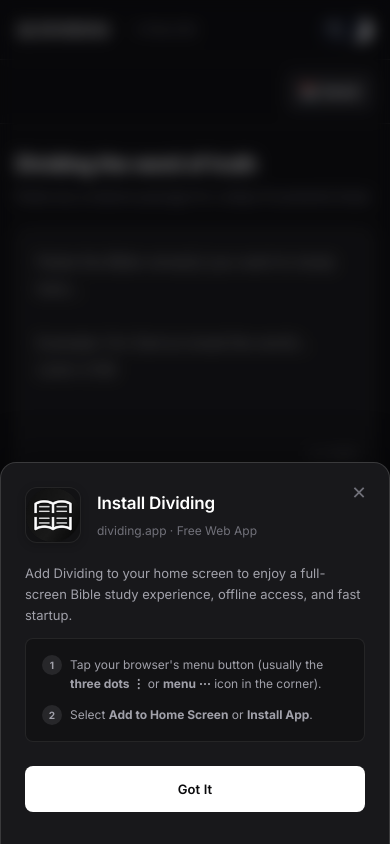
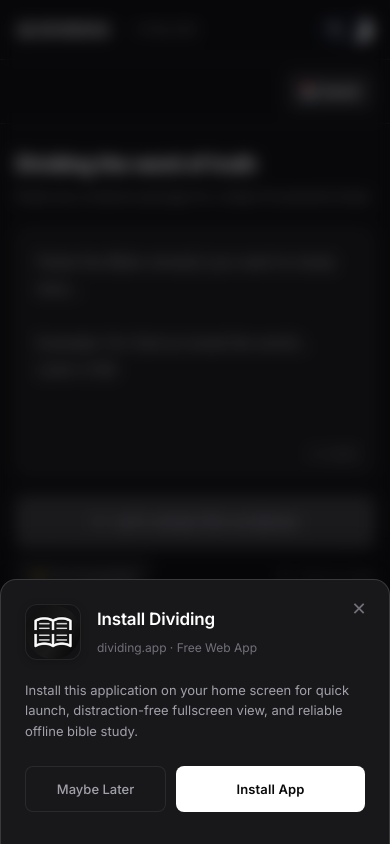
Before and after one commit to Doklemo/Dividing, a Next.js app: page / in a window 390 px wide. Built offline with nearby package versions, Linux system fonts and the light colour scheme; a web font is replaced by a local one.

Commit message:
fix: always show PWA install button on mobile Chrome/Android and trigger modal on every refresh

```diff
--- a/components/PwaInstallModal.tsx
+++ b/components/PwaInstallModal.tsx
@@ -6,64 +6,47 @@ export default function PwaInstallModal() {
   const [show, setShow] = useState(false);
   const [deferredPrompt, setDeferredPrompt] = useState<any>(null);
   const [isIOS, setIsIOS] = useState(false);
+  const [showInstructions, setShowInstructions] = useState(false);
 
   useEffect(() => {
     // 1. Prevent running on SSR
     if (typeof window === 'undefined') return;
 
-    // Register Service Worker immediately on client mount to satisfy PWA criteria
+    // Register Service Worker immediately on client mount
     if ('serviceWorker' in navigator) {
       navigator.serviceWorker.register('/sw.js')
         .then((reg) => console.log('Service Worker registered on mount:', reg.scope))
         .catch((err) => console.error('Service Worker registration failed:', err));
     }
 
-    // Force show check (useful for debugging/testing on mobile or desktop)
-    const urlParams = new URLSearchParams(window.location.search);
-    const forceShow = urlParams.get('pwa-test') === 'true' || urlParams.get('install') === 'true';
-
     // 2. Check if already installed (standalone mode)
     const isStandalone = window.matchMedia('(display-mode: standalone)').matches || (window.navigator as any).standalone;
-    if (isStandalone && !forceShow) return;
+    if (isStandalone) return;
 
-    // 3. Check if user previously dismissed it in this session / localStorage
-    const hasDismissed = localStorage.getItem('pwa-install-dismissed');
-    if (hasDismissed && !forceShow) return;
-
-    // 4. Check user-agent to see if iOS
+    // 3. Check user-agent to see if iOS
     const isLocalIOS = /iPad|iPhone|iPod/.test(navigator.userAgent) && !(window as any).MSStream;
     setIsIOS(isLocalIOS);
 
-    if (forceShow) {
-      const timer = setTimeout(() => {
-        setShow(true);
-      }, 1000);
-      return () => clearTimeout(timer);
-    }
-
-    // 5. Handle prompt for Chrome/Android
+    // 4. Handle prompt for Chrome/Android
     const handleBeforeInstallPrompt = (e: Event) => {
       e.preventDefault();
       setDeferredPrompt(e);
-      // Wait 3 seconds before prompting so it feels premium
+      // Show the modal after 2 seconds if prompt event is received
       const timer = setTimeout(() => {
         setShow(true);
-      }, 3000);
+      }, 2000);
       return () => clearTimeout(timer);
     };
 
     window.addEventListener('beforeinstallprompt', handleBeforeInstallPrompt);
 
-    // 6. Fallback: If on a mobile screen and beforeinstallprompt doesn't fire after 5 seconds,
-    // show the modal anyway to guide the user on manual installation.
+    // 5. Fallback: If on a mobile viewport, show the modal after 3 seconds anyway
+    // (doesn't save state in localStorage so it triggers on every refresh as requested)
     const isMobileViewport = window.innerWidth <= 768;
     if (isMobileViewport) {
       const timer = setTimeout(() => {
-        setShow((alreadyShowing) => {
-          if (alreadyShowing) return true;
-          return true;
-        });
-      }, 5000);
+        setShow(true);
+      }, 3000);
       return () => {
         clearTimeout(timer);
         window.removeEventListener('beforeinstallprompt', handleBeforeInstallPrompt);
@@ -76,21 +59,22 @@ export default function PwaInstallModal() {
   }, []);
 
   const handleInstallClick = async () => {
-    if (!deferredPrompt) return;
+    if (deferredPrompt) {
       setShow(false);
       deferredPrompt.prompt();
       const { outcome } = await deferredPrompt.userChoice;
       console.log(`PWA install prompt outcome: ${outcome}`);
       if (outcome === 'accepted') {
         setDeferredPrompt(null);
+      }
     } else {
-      localStorage.setItem('pwa-install-dismissed', 'true');
+      // If deferredPrompt is not ready yet, show manual browser menu instructions
+      setShowInstructions(true);
     }
   };
 
   const handleDismiss = () => {
     setShow(false);
-    localStorage.setItem('pwa-install-dismissed', 'true');
   };
 
   if (!show) return null;
@@ -222,9 +206,7 @@ export default function PwaInstallModal() {
             >
               {isIOS
                 ? 'Add Dividing to your home screen for a fullscreen layout, offline study access, and quick app launch.'
-                : deferredPrompt
-                ? 'Install this application on your home screen for quick launch, distraction-free fullscreen view, and reliable offline bible study.'
-                : 'Add Dividing to your home screen to enjoy a full-screen Bible study experience, offline access, and fast startup.'}
+                : 'Install this application on your home screen for quick launch, distraction-free fullscreen view, and reliable offline bible study.'}
             </p>
 
             {/* iOS Instructions */}
@@ -315,8 +297,8 @@ export default function PwaInstallModal() {
               </div>
             )}
 
-            {/* Android / Other Browser Fallback Instructions */}
-            {!isIOS && !deferredPrompt && (
+            {/* Android / Other Browser Fallback Instructions (expanded when Install is clicked but prompt not ready) */}
+            {!isIOS && showInstructions && (
               <div
                 style={{
                   background: 'var(--bg-input)',
@@ -328,8 +310,12 @@ export default function PwaInstallModal() {
                   gap: '12px',
                   fontSize: '12px',
                   color: 'var(--text-secondary)',
+                  animation: 'pwa-fade-in 0.3s ease forwards',
                 }}
               >
+                <div style={{ fontSize: '11px', color: 'var(--text-muted)', marginBottom: '-4px' }}>
+                  To complete installation manually:
+                </div>
                 <div style={{ display: 'flex', alignItems: 'flex-start', gap: '8px' }}>
                   <span
                     style={{
@@ -378,7 +364,19 @@ export default function PwaInstallModal() {
 
           {/* Action buttons */}
           <div style={{ display: 'flex', gap: '10px', width: '100%', marginTop: '4px' }}>
-            {deferredPrompt ? (
+            {isIOS ? (
+              <button
+                className="btn-primary"
+                onClick={handleDismiss}
+                style={{
+                  width: '100%',
+                  height: '46px',
+                  fontSize: '13px',
+                }}
+              >
+                Got It
+              </button>
+            ) : (
               <>
                 <button
                   onClick={handleDismiss}
@@ -416,21 +414,9 @@ export default function PwaInstallModal() {
                     fontSize: '13px',
                   }}
                 >
-                  Install App
+                  {showInstructions ? 'Got It' : 'Install App'}
                 </button>
               </>
-            ) : (
-              <button
-                className="btn-primary"
-                onClick={handleDismiss}
-                style={{
-                  width: '100%',
-                  height: '46px',
-                  fontSize: '13px',
-                }}
-              >
-                Got It
-              </button>
             )}
           </div>
         </div>
@@ -446,7 +432,7 @@ export default function PwaInstallModal() {
           to { transform: translateY(0); }
         }
         @media (min-width: 769px) {
-          /* Hide on desktop size as requested by user */
+          /* Hide on desktop size */
           .pwa-backdrop {
             display: none !important;
           }
```
Lines whose indentation alone changed are shown as unchanged.
